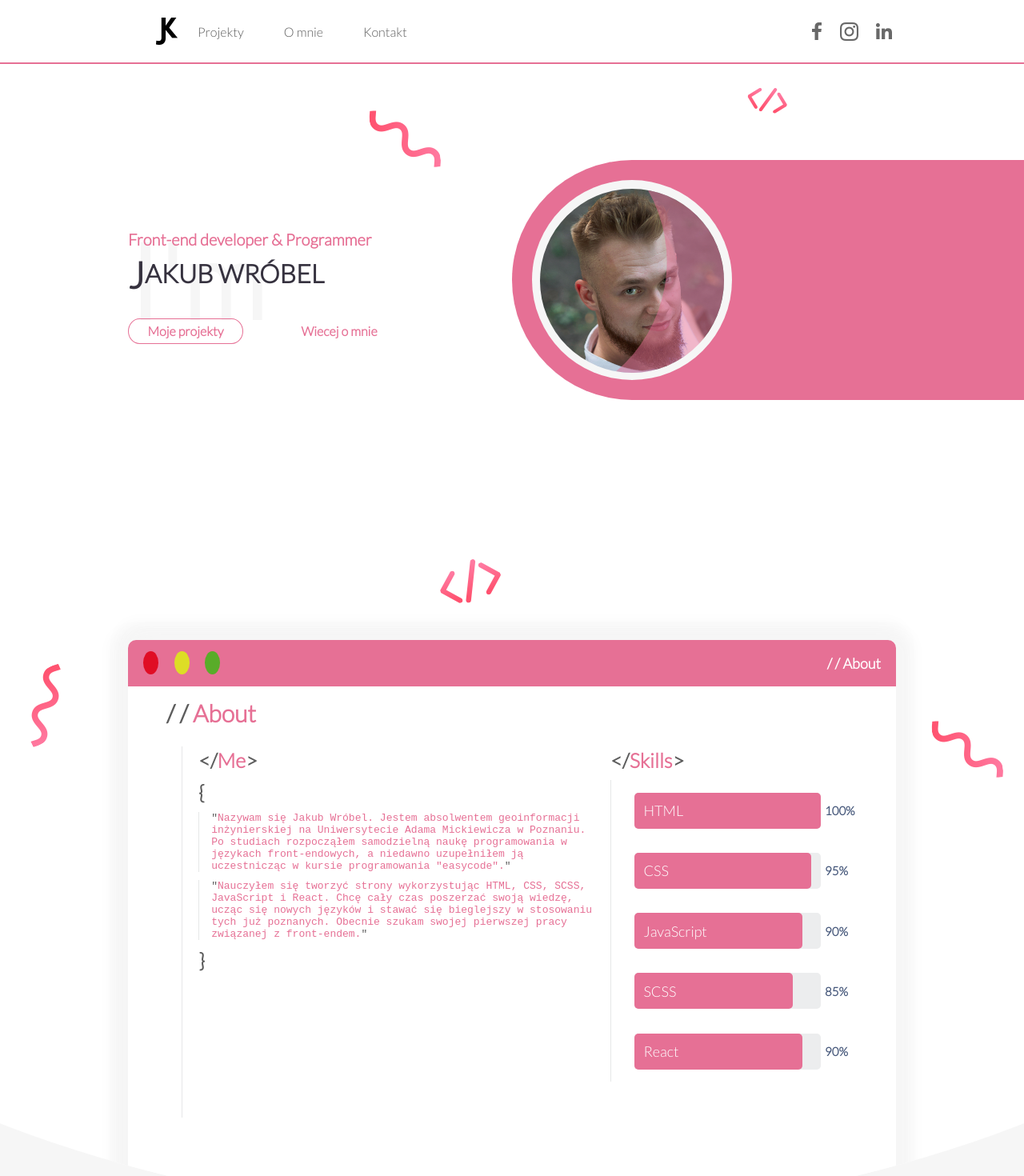
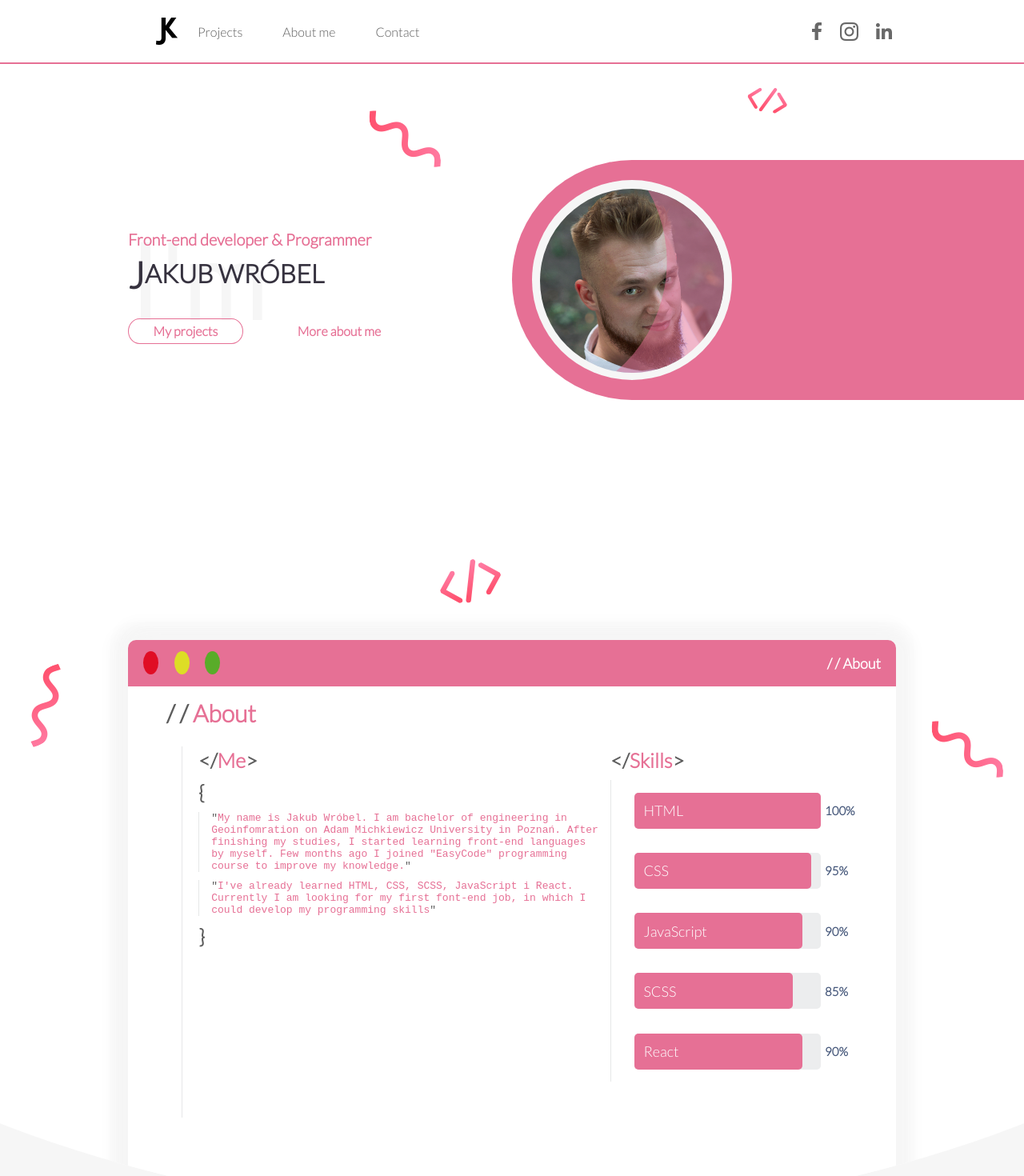
Before and after one commit to jakwrobel/portfolio, a React (Create React App) app: page / in a window 1280 px wide. Shown: the top 1470 px of the page at 80% size. Built offline with nearby package versions, Linux system fonts and the light colour scheme.

Commit message:
change language back to english

```diff
--- a/src/project1/aboutMe.js
+++ b/src/project1/aboutMe.js
@@ -102,15 +102,13 @@ useEffect(()=>{
                                     <h3><span className="grey">&lt;/</span>Me<span className="grey">&gt;</span></h3>
                                     <h3><span className="grey">&#123;</span></h3>
                                     <article className="window__text">
-                                        <span className="grey">"</span>Nazywam się Jakub Wróbel. Jestem absolwentem geoinformacji inżynierskiej na Uniwersytecie Adama Mickiewicza w Poznaniu.
-                                        Po studiach rozpocząłem samodzielną naukę programowania w językach front-endowych, a niedawno uzupełniłem ją uczestnicząc w kursie programowania "easycode".
+                                        <span className="grey">"</span>My name is Jakub Wróbel. I am bachelor of engineering in Geoinfomration on Adam Michkiewicz University in Poznań.
+                                        After finishing my studies, I started learning front-end languages by myself. Few months ago I joined "EasyCode" programming course to improve my knowledge.
                                         <span className="grey">"</span>
                                     </article>
                                     <article className="window__text">
-                                        <span className="grey">"</span>Nauczyłem się tworzyć strony wykorzystując
-                                        HTML, CSS, SCSS, JavaScript i React. Chcę cały czas poszerzać swoją wiedzę, ucząc się nowych języków i stawać się bieglejszy w stosowaniu tych już poznanych.
-                                        Obecnie szukam swojej pierwszej
-                                        pracy związanej z front-endem.<span className="grey">"</span>
+                                        <span className="grey">"</span>I've already learned HTML, CSS, SCSS, JavaScript i React. Currently I am looking for my first font-end job, in which I could develop my programming skills
+                                        <span className="grey">"</span>
                                     </article>
                                     <h3><span className="grey">&#125;</span></h3>
                                 </main>
--- a/src/project1/home.js
+++ b/src/project1/home.js
@@ -76,8 +76,8 @@ const Home = () => {
                         <h1><span className="mid-header__title-wrap">Front-end developer <span>&</span> Programmer</span></h1>
                         <h2>JAKUB WRÓBEL</h2>
                         <div className="mid-header__buttons-wrap">
-                            <a href="#projects" className='mid-header__button'>Moje projekty</a>
-                            <a href="#about-me" className='mid-header__button'>Wiecej o mnie</a>
+                            <a href="#projects" className='mid-header__button'>My projects</a>
+                            <a href="#about-me" className='mid-header__button'>More about me</a>
                         </div>
                     </section>
                     <div className="mid-header__right-part">
--- a/src/project1/menu.js
+++ b/src/project1/menu.js
@@ -40,9 +40,9 @@ return(
                     <img src="./images/menu_logo.png" alt="site logo"/>
                 </div>
                 <div className='left-part-menu__subpages-wrap'>
-                    <div className='left-part-menu__subpage'><a href="#projects">Projekty</a></div>
-                    <div className='left-part-menu__subpage'><a href="#about-me">O mnie</a></div>
-                    <div className='left-part-menu__subpage'><a href="#contact">Kontakt</a></div>
+                    <div className='left-part-menu__subpage'><a href="#projects">Projects</a></div>
+                    <div className='left-part-menu__subpage'><a href="#about-me">About me</a></div>
+                    <div className='left-part-menu__subpage'><a href="#contact">Contact</a></div>
                 </div>
             </div>
             <div className='right-part-menu'>
--- a/src/project1/projects.js
+++ b/src/project1/projects.js
@@ -14,10 +14,10 @@ const Projects= ()=>{
  viewUrl:"https://jakwrobel.github.io/QuizzApp/",
     codeUrl:"https://github.com/jakwrobel/QuizzApp"},
      {name:"Project 3",
-     technology:"W trakcie przygotowań",
+     technology:"Not ready",
      imageUrl:"./images/project_3.webp"},
      {name:"Project 4",
-     technology:"W trakcie przygotowań",
+     technology:"Not ready",
      imageUrl:"./images/project_4.webp"},
 ])
 
```
